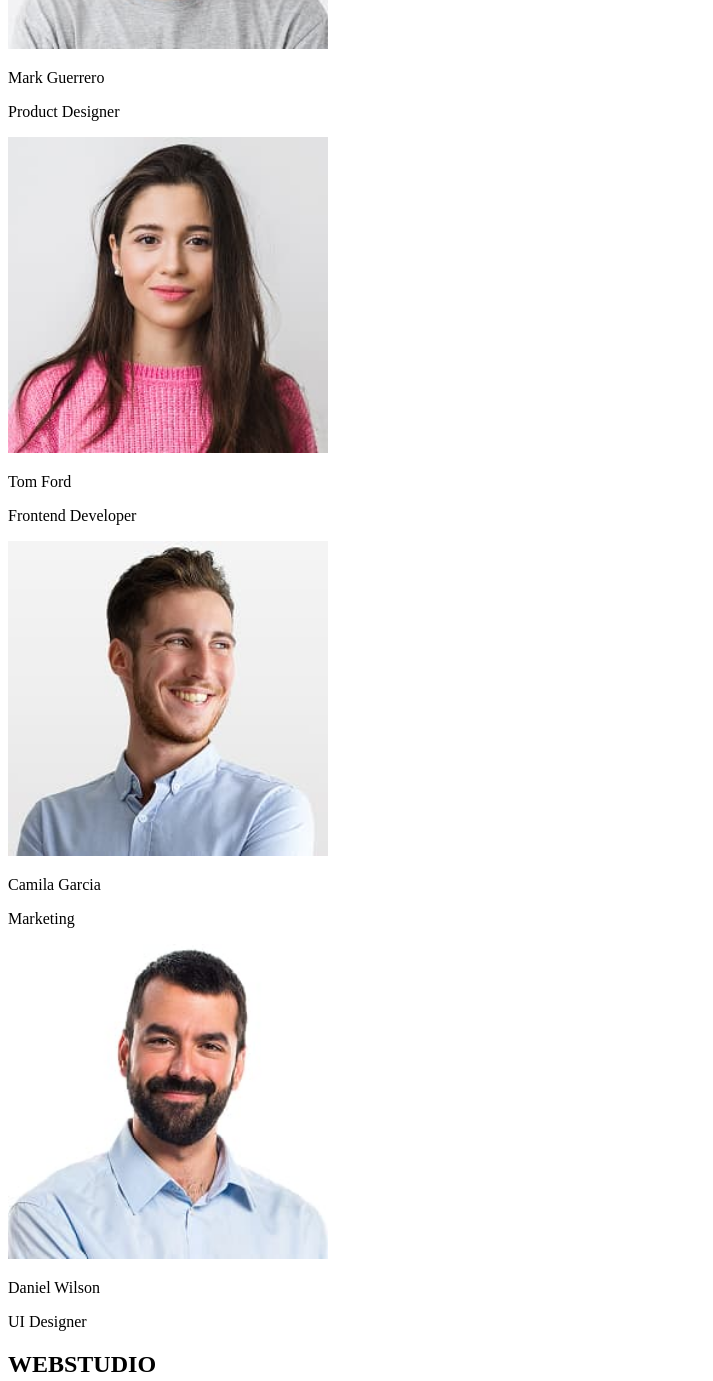
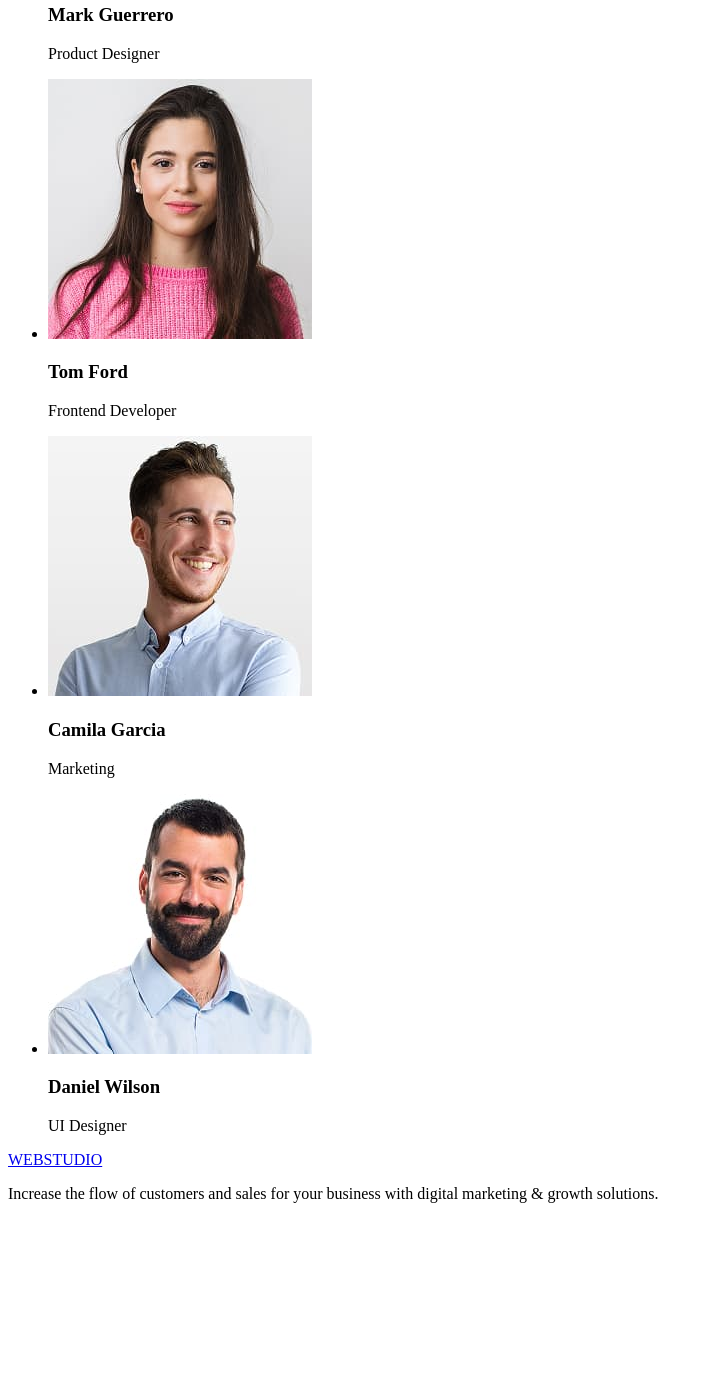
Before and after one commit to Segazzs/goit-markup-hw-01, a plain HTML site: page index.html in a window 1280 px wide. Shown: the part 916-2297 px from the top of the page, without its empty margins (0-713 px from the left). After the commit the page ends 2135 px from the top, so only its background shows below. Drawn offline with Linux system fonts and the light colour scheme.

Commit message:
correct code

```diff
--- a/index.html
+++ b/index.html
@@ -7,8 +7,8 @@
   </head>
   <body>
     <header>
+      <nav>
         <h1><a href="#">WebStudio</a></h1>
-      <nav>
         <ul>
           <li><a href="#">Studio</a></li>
           <li><a href="#">Portfolio</a></li>
@@ -21,60 +21,76 @@
           <li><a href="tel:+110001111111"></a>+11 (000) 111-11-11</li>
         </ul>
       </address>
-      <h2>Effective Solutions for Your Business</h2>
-      <button type="button">Order Service</button>
     </header>
 
     <main>
       <section>
+        <h2>Effective Solutions for Your Business</h2>
+        <button type="button">Order Service</button>
+      </section>
+
+      <section>
+        <ul>
+          <li>
             <h3>Strategy</h3>
             <p>
               Our goal is to identify the business problem to walk away with the
               perfect and creative solution.
             </p>
-
+          </li>
+          <li>
             <h3>Punctuality</h3>
             <p>
               Bring the key message to the brand's audience for the best price
               within the shortest possible time.
             </p>
-
+          </li>
+          <li>
             <h3>Diligence</h3>
             <p>
               Research and confirm brands with the strongest digital growth
               opportunities and minimize risk.
             </p>
-
+          </li>
+          <li>
             <h3>Technologies</h3>
             <p>
-          Design practice focused on digital experiences. We bring forth a deep
-          passion for problem-solving.
+              Design practice focused on digital experiences. We bring forth a
+              deep passion for problem-solving.
             </p>
+          </li>
+        </ul>
       </section>
 
       <section>
         <h2>Our Team</h2>
-
-        <img src="images/img.jpg" alt="Mark Guerrerro" width="320" />
-        <p>Mark Guerrero</p>
+        <ul>
+          <li>
+            <img src="images/img.jpg" alt="Mark Guerrerro" width="264" />
+            <h3>Mark Guerrero</h3>
             <p>Product Designer</p>
-
-        <img src="images/img-1.jpg" alt="Tom Ford" width="320" />
-        <p>Tom Ford</p>
+          </li>
+          <li>
+            <img src="images/img-1.jpg" alt="Tom Ford" width="264" />
+            <h3>Tom Ford</h3>
             <p>Frontend Developer</p>
-
-        <img src="images/img-2.jpg" alt="Camila Garcia" width="320" />
-        <p>Camila Garcia</p>
+          </li>
+          <li>
+            <img src="images/img-2.jpg" alt="Camila Garcia" width="264" />
+            <h3>Camila Garcia</h3>
             <p>Marketing</p>
-
-        <img src="images/img-3.jpg" alt="Daniel Wilson" width="320" />
-        <p>Daniel Wilson</p>
+          </li>
+          <li>
+            <img src="images/img-3.jpg" alt="Daniel Wilson" width="264" />
+            <h3>Daniel Wilson</h3>
             <p>UI Designer</p>
+          </li>
+        </ul>
       </section>
     </main>
 
     <footer>
-      <h2>WEBSTUDIO</h2>
+      <a href="#">WEBSTUDIO</a>
       <p>
         Increase the flow of customers and sales for your business with digital
         marketing & growth solutions.
```
Lines whose indentation alone changed are shown as unchanged.
